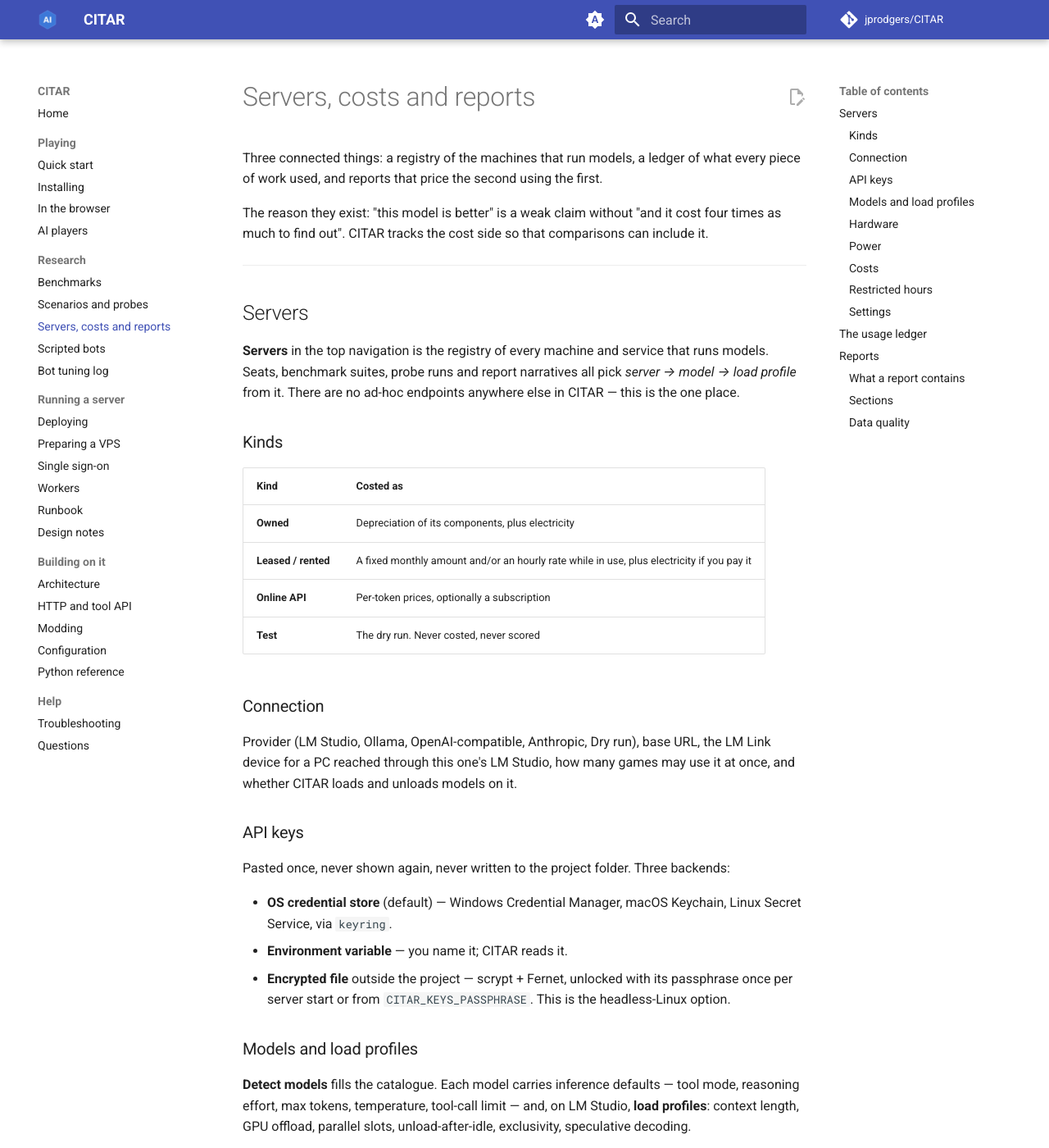
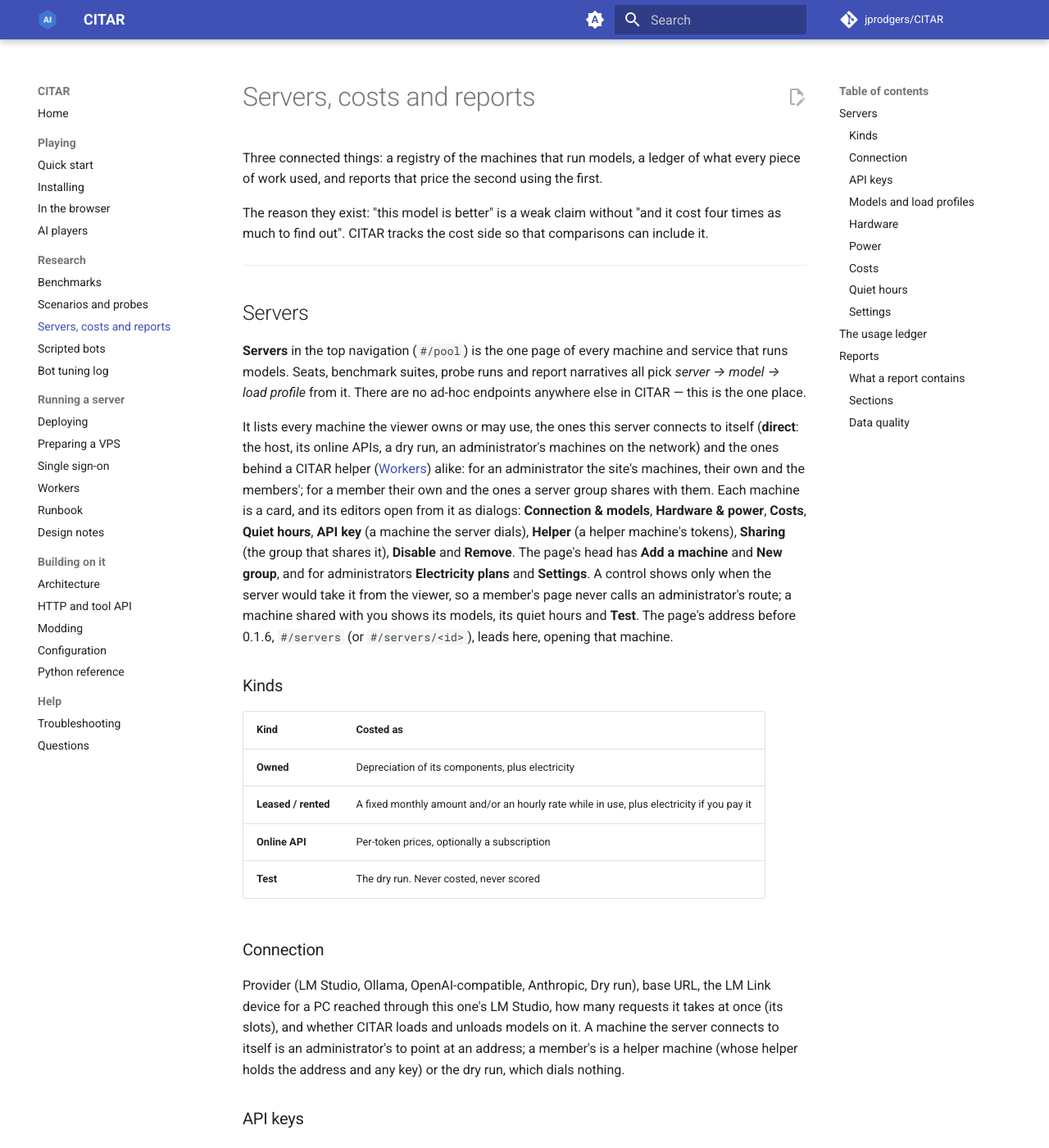
Before and after one commit to jprodgers/CITAR, an MkDocs documentation site: the page built from docs/REPORTS.md, in a window 1280 px wide and 1400 px high. Shown: the whole window at 82% size. Built offline with MkDocs 1.6.1 and Material for MkDocs 9.7.7, drawn with Linux system fonts in a browser that asks for light colours; comment, search, counter and statistics services are not loaded; some of the changed text lies outside the part shown.

Commit message:
3-06 docs: the one Servers page
WORKERS (the page: what each card offers and to whom, the head, the old
addresses), REPORTS (the Servers section on the one page, slots, plans an
administrator's, quiet hours), API (the group's link, the pool's writes
committing before they answer, a member's listing), ARCHITECTURE (pool.js,
servers.js, machines.js) and CONTRIBUTING (the Node tests).

Co-Authored-By: Claude Opus 5.5 <noreply@anthropic.com>

```diff
--- a/docs/REPORTS.md
+++ b/docs/REPORTS.md
@@ -10,9 +10,22 @@ much to find out". CITAR tracks the cost side so that comparisons can include it
 
 ## Servers
 
-**Servers** in the top navigation is the registry of every machine and service that runs models.
-Seats, benchmark suites, probe runs and report narratives all pick *server → model → load profile*
-from it. There are no ad-hoc endpoints anywhere else in CITAR — this is the one place.
+**Servers** in the top navigation (`#/pool`) is the one page of every machine and service that runs
+models. Seats, benchmark suites, probe runs and report narratives all pick *server → model → load
+profile* from it. There are no ad-hoc endpoints anywhere else in CITAR — this is the one place.
+
+It lists every machine the viewer owns or may use, the ones this server connects to itself
+(**direct**: the host, its online APIs, a dry run, an administrator's machines on the network) and
+the ones behind a CITAR helper ([Workers](server/WORKERS.md)) alike: for an administrator the
+site's machines, their own and the members'; for a member their own and the ones a server group
+shares with them. Each machine is a card, and its editors open from it as dialogs: **Connection &
+models**, **Hardware & power**, **Costs**, **Quiet hours**, **API key** (a machine the server
+dials), **Helper** (a helper machine's tokens), **Sharing** (the group that shares it),
+**Disable** and **Remove**. The page's head has **Add a machine** and **New group**, and for
+administrators **Electricity plans** and **Settings**. A control shows only when the server would
+take it from the viewer, so a member's page never calls an administrator's route; a machine shared
+with you shows its models, its quiet hours and **Test**. The page's address before 0.1.6,
+`#/servers` (or `#/servers/<id>`), leads here, opening that machine.
 
 ### Kinds
 
@@ -26,8 +39,10 @@ from it. There are no ad-hoc endpoints anywhere else in CITAR — this is the on
 ### Connection
 
 Provider (LM Studio, Ollama, OpenAI-compatible, Anthropic, Dry run), base URL, the LM Link device
-for a PC reached through this one's LM Studio, how many games may use it at once, and whether CITAR
-loads and unloads models on it.
+for a PC reached through this one's LM Studio, how many requests it takes at once (its slots), and
+whether CITAR loads and unloads models on it. A machine the server connects to itself is an
+administrator's to point at an address; a member's is a helper machine (whose helper holds the
+address and any key) or the dry run, which dials nothing.
 
 ### API keys
 
@@ -41,7 +56,8 @@ Pasted once, never shown again, never written to the project folder. Three backe
 
 ### Models and load profiles
 
-**Detect models** fills the catalogue. Each model carries inference defaults — tool mode, reasoning
+**Detect models** fills the catalogue of a machine the server dials; a helper machine's models are
+the ones its helper reports when it connects. Each model carries inference defaults — tool mode, reasoning
 effort, max tokens, temperature, tool-call limit — and, on LM Studio, **load profiles**: context
 length, GPU offload, parallel slots, unload-after-idle, exclusivity, speculative decoding.
 
@@ -50,7 +66,8 @@ act immediately, which is how you free a GPU without leaving the page.
 
 ### Hardware
 
-**Collect from this PC** reads the machine CITAR is running on. For other machines, download
+**Collect from this PC** (administrators, on the host) reads the machine CITAR is running on; a
+helper's scan replaces a helper machine's details when it connects. For other machines, download
 `collect_hardware.py` (any platform with Python 3), `collect_hardware.sh` (Linux or macOS without
 Python) or `collect_hardware.ps1` (Windows without Python), run it there, and **Import JSON**.
 Everything can also be typed in: CPU, GPUs and VRAM, RAM or unified memory, disks.
@@ -67,20 +84,24 @@ the hardware. On the machine running CITAR, GPU power (via `nvidia-smi`) and CPU
 as its own line — and **cost periods** that apply from a date. Changing a price means adding a
 period, never editing history, so a report of last month still reflects last month.
 
-**Electricity plans** (⚡) are shared between servers: flat, time-of-use or tiered rates, plus a
+**Electricity plans** (⚡) are shared between machines: flat, time-of-use or tiered rates, plus a
 fixed monthly charge that can be spread over the household's kWh, charged as a set share, or
-ignored. Effective-dated like everything else.
+ignored. Effective-dated like everything else. They are the site's bill, so an administrator keeps
+them and names them in machines' costs; a member puts their own power cost in a cost period's
+fixed monthly figure.
 
-### Restricted hours
+### Quiet hours
 
-Windows per weekday, with optional unloading and grace minutes for a turn in progress. Benchmarks,
-probe runs and the lab respect them; games you start yourself show a 🌙 warning instead of
-refusing. The page header lists servers that are restricted right now.
+Windows per weekday when nothing runs on the machine, for anyone, its owner included, with optional
+unloading (a machine CITAR loads models on) and grace minutes for a turn in progress: games,
+benchmarks, probe runs and the lab finish the model turn in progress and pause until the hours end.
+A helper machine's hours are in its owner's time zone, a machine the server dials keeps this
+server's clock. The page's head lists the machines in their quiet hours right now.
 
 ### Settings
 
-Currency, and which server is the machine running CITAR — its CPU runs the engine, the bots and the
-lab, so it gets a share of every game's cost.
+Administrators: the currency, and which machine runs CITAR — its CPU runs the engine, the bots and
+the lab, so it gets a share of every game's cost.
 
 The machines are rows of the server's database since 0.1.6, edited on the Servers page (a pre-0.1.6
 `config/servers.json` is imported once; see [Configuration](CONFIGURATION.md#the-machines-in-the-database-not-a-file)).
```
Also changed, not shown: CONTRIBUTING.md (+8 -1 lines), docs/API.md (+6 -1 lines), docs/ARCHITECTURE.md (+2 -1 lines), docs/server/WORKERS.md (+28 -0 lines).
